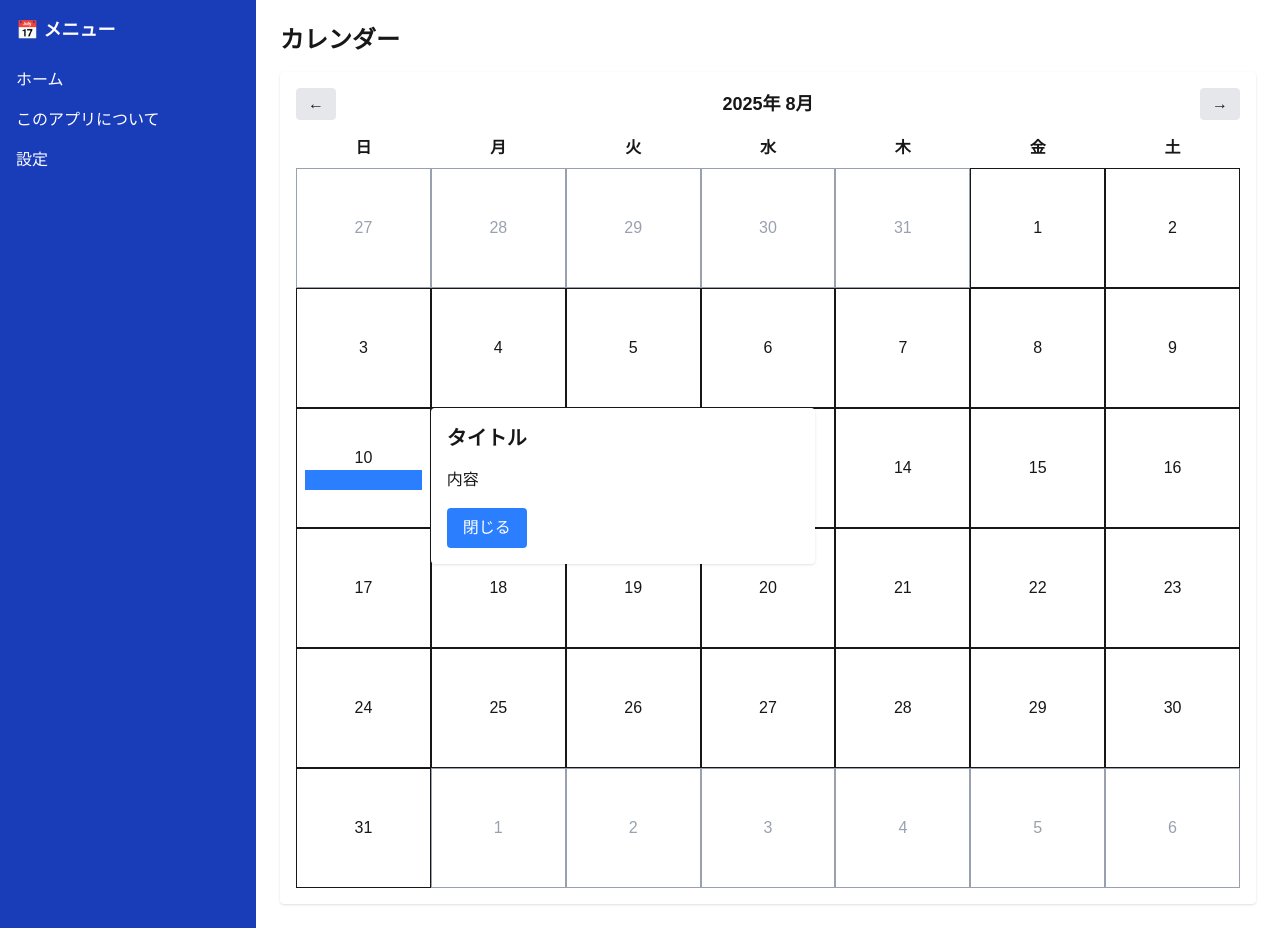
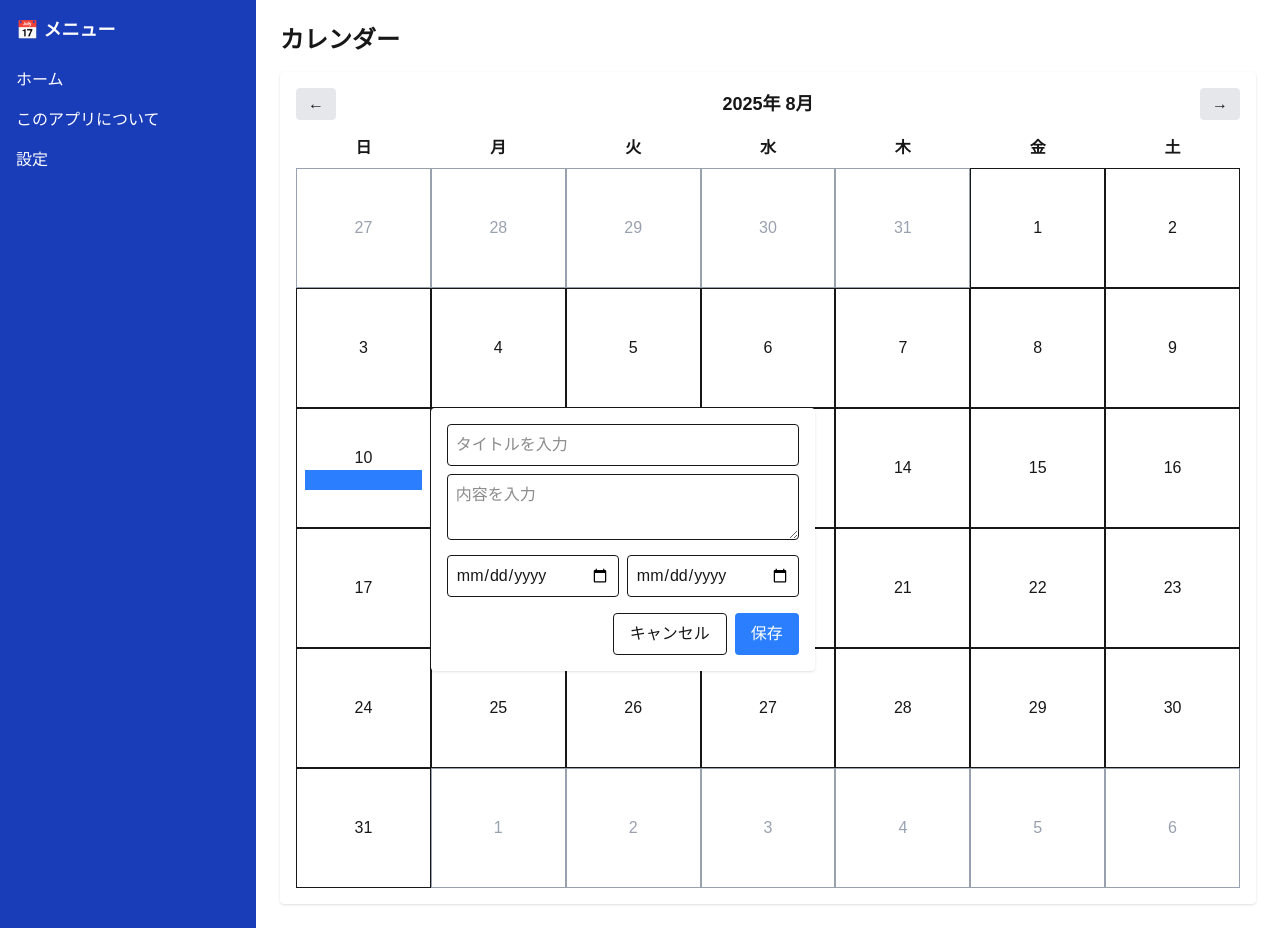
Before and after one commit to NonakaYuuki/calendar-app, a Next.js app: page / in a window 1280 px wide. Both pictures are taken after a click on the button "10". Built offline with nearby package versions, Linux system fonts and the light colour scheme.

Commit message:
feat: add input fields and save button to modal for event creation

```diff
--- a/components/Calendar.tsx
+++ b/components/Calendar.tsx
@@ -24,6 +24,30 @@ function Modal({
   position: { x: number; y: number };
   onClose: () => void;
 }) {
+  const [title, setTitle] = useState('');
+  const [content, setContent] = useState('');
+  const [startDate, setStartDate] = useState<Date | null>(null);
+  const [endDate, setEndDate] = useState<Date | null>(null);
+
+  const handleSave = async () => {
+    if (!title || !content || !startDate || !endDate) {
+      alert('すべてのフィールドを入力してください');
+      return;
+    }
+    const payload = {
+      title,
+      content,
+      startDate: startDate.toISOString(),
+      endDate: endDate.toISOString(),
+    };
+
+    console.log('保存:', payload);
+    setTitle('');
+    setContent('');
+    setStartDate(null);
+    setEndDate(null);
+    onClose();
+  };
   if (!isOpen) return null;
 
   return (
@@ -36,11 +60,41 @@ function Modal({
         }}
         onClick={(e) => e.stopPropagation()}
       >
-        <h2 className="text-xl font-bold mb-4">タイトル</h2>
-        <p>内容</p>
-        <button className="mt-4 px-4 py-2 bg-blue-500 text-white rounded" onClick={onClose}>
-          閉じる
-        </button>
+        <input
+          type="text"
+          value={title}
+          onChange={(e) => setTitle(e.target.value)}
+          placeholder="タイトルを入力"
+          className="w-full p-2 mb-2 border rounded"
+        />
+        <textarea
+          value={content}
+          onChange={(e) => setContent(e.target.value)}
+          placeholder="内容を入力"
+          className="w-full p-2 mb-2 border rounded"
+        />
+        <div className="flex space-x-2">
+          <input
+            type="date"
+            value={startDate ? format(startDate, 'yyyy-MM-dd') : ''}
+            onChange={(e) => setStartDate(e.target.value ? new Date(e.target.value) : null)}
+            className="p-2 border rounded w-full"
+          />
+          <input
+            type="date"
+            value={endDate ? format(endDate, 'yyyy-MM-dd') : ''}
+            onChange={(e) => setEndDate(e.target.value ? new Date(e.target.value) : null)}
+            className="p-2 border rounded w-full"
+          />
+        </div>
+        <div className="mt-4 flex justify-end gap-2">
+          <button className="px-4 py-2 border rounded" onClick={onClose}>
+            キャンセル
+          </button>
+          <button className="px-4 py-2 bg-blue-500 text-white rounded" onClick={handleSave}>
+            保存
+          </button>
+        </div>
       </div>
     </div>
   );
```
Also changed, not shown: 1 other file (tests, documents, lock files or other folders).
